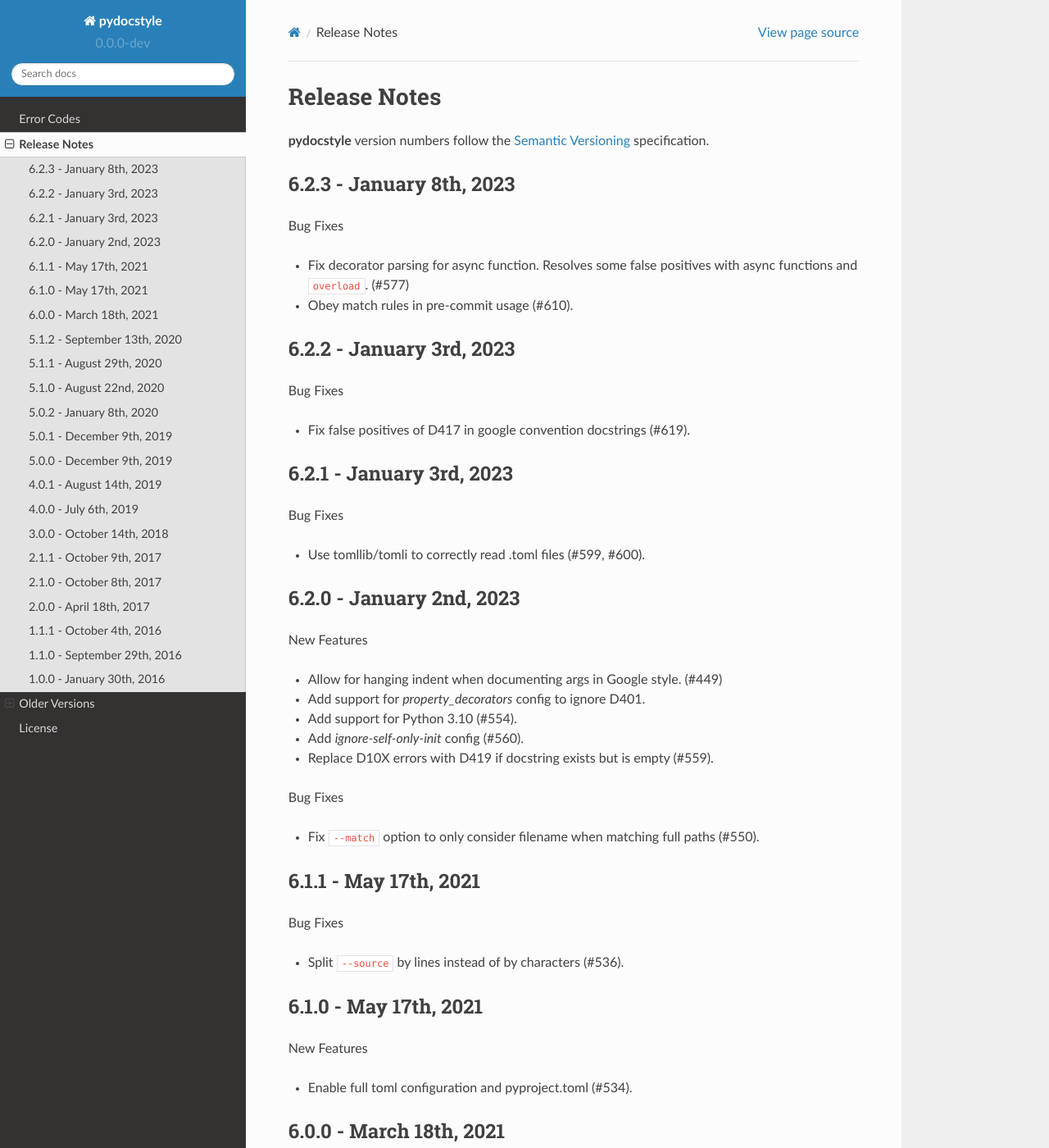
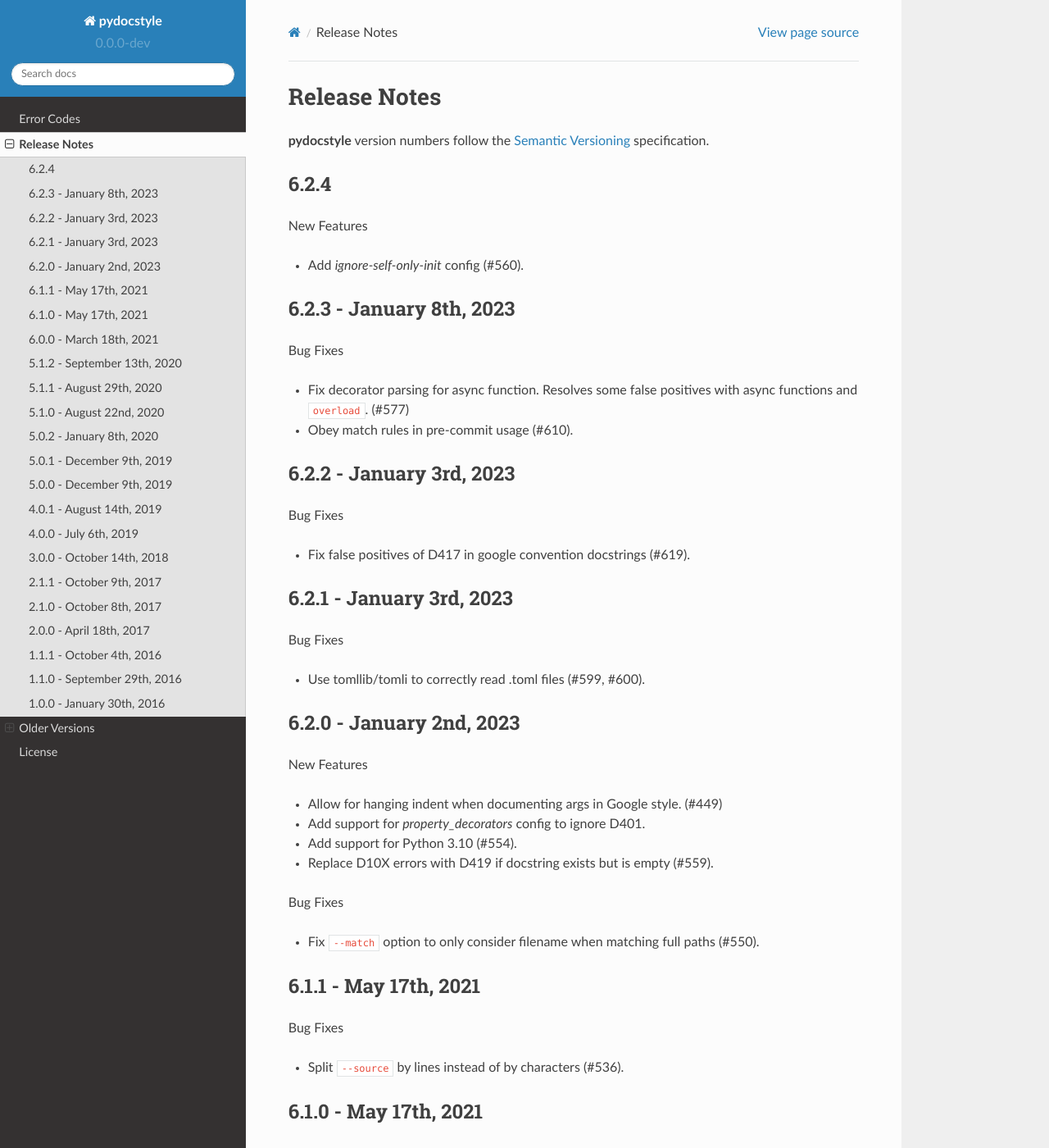
Before and after one commit to PyCQA/pydocstyle, a Sphinx documentation site: the page built from docs/release_notes.rst, in a window 1280 px wide and 1400 px high. Shown: the whole window at 82% size. Built offline with Sphinx 7.4.7 and the Read the Docs theme 2.0.0, drawn with Linux system fonts in a browser that asks for light colours; pages that are not in the unit, such as notebooks, are missing from menus.

Commit message:
Update release_notes.rst

```diff
--- a/docs/release_notes.rst
+++ b/docs/release_notes.rst
@@ -3,6 +3,13 @@
 
 **pydocstyle** version numbers follow the
 `Semantic Versioning <http://semver.org/>`_ specification.
+
+6.2.4
+-----
+
+New Features
+
+* Add `ignore-self-only-init` config (#560).
 
 6.2.3 - January 8th, 2023
 ---------------------------
```
Also changed, not shown: other parts of docs/release_notes.rst (+0 -1 lines).
